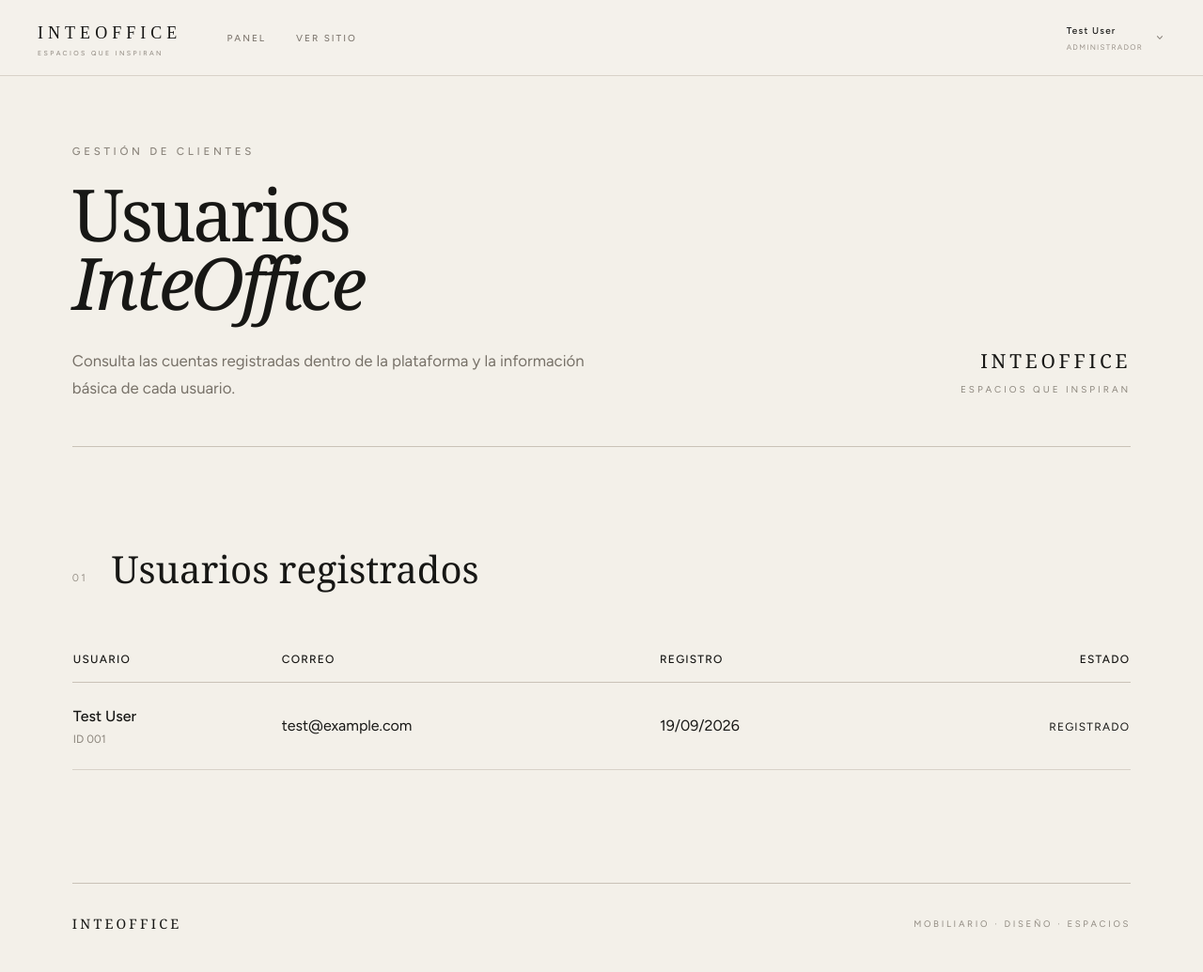
After one commit to seemgura/proyecto-iv, a Laravel app: page /usuarios in a window 1280 px wide. The commit adds this page. Shown: the whole page at 94% size. Run offline with Laravel 12, Linux system fonts and the light colour scheme; a user stored in the database is signed in; data comes from the database, SQL or seed files in the repository; style sheets or scripts are compiled from the project's sources.

Commit message:
Implementar gestion de pedidos y usuarios

```diff
--- /dev/null
+++ b/app/Http/Controllers/UsuarioController.php
@@ -0,0 +1,18 @@
+<?php
+
+namespace App\Http\Controllers;
+
+use App\Models\User;
+
+class UsuarioController extends Controller
+{
+    /**
+     * Mostrar todos los usuarios registrados.
+     */
+    public function index()
+    {
+        $usuarios = User::latest()->paginate(10);
+
+        return view('usuarios.index', compact('usuarios'));
+    }
+}
--- a/resources/css/app.css
+++ b/resources/css/app.css
@@ -88,14 +88,16 @@
 .section-heading {
     display: flex;
     align-items: baseline;
-    gap: 24px;
+    gap: 14px;
     margin-bottom: 42px;
 }
 
 .section-heading span {
+    min-width: 28px;
     font-size: 0.7rem;
     letter-spacing: 0.2em;
     color: #9b958c;
+    transform: translateY(-2px);
 }
 
 .section-heading h2 {
--- /dev/null
+++ b/resources/views/usuarios/index.blade.php
@@ -0,0 +1,133 @@
+<x-app-layout>
+    <div class="inteoffice-dashboard">
+
+        {{-- Encabezado --}}
+        <section class="dashboard-hero">
+            <div>
+                <p class="dashboard-eyebrow">GESTIÓN DE CLIENTES</p>
+
+                <h1>
+                    Usuarios
+                    <span>InteOffice</span>
+                </h1>
+
+                <p class="dashboard-intro">
+                    Consulta las cuentas registradas dentro de la plataforma
+                    y la información básica de cada usuario.
+                </p>
+            </div>
+
+            <div class="dashboard-date">
+                <span>INTEOFFICE</span>
+                <p>ESPACIOS QUE INSPIRAN</p>
+            </div>
+        </section>
+
+        {{-- Listado de usuarios --}}
+        <section class="dashboard-section">
+
+            <div class="section-heading">
+                <span>01</span>
+                <h2>Usuarios registrados</h2>
+            </div>
+
+            @if ($usuarios->count())
+
+                <div class="overflow-x-auto">
+                    <table class="w-full border-collapse">
+
+                        <thead>
+                            <tr class="border-b border-[#c9c2b7] text-left">
+                                <th class="py-4 pr-6 text-xs tracking-widest font-medium">
+                                    USUARIO
+                                </th>
+
+                                <th class="py-4 px-6 text-xs tracking-widest font-medium">
+                                    CORREO
+                                </th>
+
+                                <th class="py-4 px-6 text-xs tracking-widest font-medium">
+                                    REGISTRO
+                                </th>
+
+                                <th class="py-4 pl-6 text-xs tracking-widest font-medium text-right">
+                                    ESTADO
+                                </th>
+                            </tr>
+                        </thead>
+
+                        <tbody>
+                            @foreach ($usuarios as $usuario)
+
+                                <tr class="border-b border-[#d8d2c8]">
+
+                                    <td class="py-6 pr-6">
+                                        <strong class="font-medium">
+                                            {{ $usuario->name }}
+                                        </strong>
+
+                                        <p class="mt-1 text-xs text-[#8c867d]">
+                                            ID {{ str_pad($usuario->id, 3, '0', STR_PAD_LEFT) }}
+                                        </p>
+                                    </td>
+
+                                    <td class="py-6 px-6">
+                                        {{ $usuario->email }}
+                                    </td>
+
+                                    <td class="py-6 px-6">
+                                        {{ $usuario->created_at->format('d/m/Y') }}
+                                    </td>
+
+                                    <td class="py-6 pl-6 text-right">
+                                        <span class="text-xs tracking-widest uppercase">
+                                            Registrado
+                                        </span>
+                                    </td>
+
+                                </tr>
+
+                            @endforeach
+                        </tbody>
+
+                    </table>
+                </div>
+
+                <div class="mt-10">
+                    {{ $usuarios->links() }}
+                </div>
+
+            @else
+
+                <div class="border-t border-b border-[#c9c2b7] py-20 text-center">
+
+                    <p class="dashboard-eyebrow">
+                        SIN USUARIOS
+                    </p>
+
+                    <h3
+                        class="mt-4 text-3xl font-normal"
+                        style="font-family: Georgia, 'Times New Roman', serif;"
+                    >
+                        Aún no hay usuarios registrados.
+                    </h3>
+
+                    <p class="mt-4 text-[#777168]">
+                        Las nuevas cuentas aparecerán aquí
+                        cuando sean registradas en la plataforma.
+                    </p>
+
+                </div>
+
+            @endif
+
+        </section>
+
+        {{-- Pie --}}
+        <footer class="dashboard-footer">
+            <span>INTEOFFICE</span>
+            <p>MOBILIARIO · DISEÑO · ESPACIOS</p>
+        </footer>
+
+    </div>
+</x-app-layout>
--- a/routes/web.php
+++ b/routes/web.php
@@ -1,7 +1,9 @@
 <?php
 
+use App\Http\Controllers\PedidoController;
 use App\Http\Controllers\ProductoController;
 use App\Http\Controllers\ProfileController;
+use App\Http\Controllers\UsuarioController;
 use Illuminate\Support\Facades\Route;
 
 /*
@@ -27,7 +29,15 @@ Route::get('/', function () {
 */
 
 Route::get('/dashboard', function () {
-    return view('dashboard');
+    $totalProductos = \App\Models\Producto::count();
+    $totalPedidos = \App\Models\Pedido::count();
+    $totalUsuarios = \App\Models\User::count();
+
+    return view('dashboard', compact(
+        'totalProductos',
+        'totalPedidos',
+        'totalUsuarios'
+    ));
 })->middleware(['auth', 'verified'])->name('dashboard');
 
 /*
@@ -45,6 +55,23 @@ Route::middleware('auth')->group(function () {
     */
 
     Route::resource('productos', ProductoController::class);
+
+    /*
+    |--------------------------------------------------------------------------
+    | Pedidos
+    |--------------------------------------------------------------------------
+    */
+
+    Route::resource('pedidos', PedidoController::class);
+
+    /*
+    |--------------------------------------------------------------------------
+    | Usuarios
+    |--------------------------------------------------------------------------
+    */
+
+    Route::get('/usuarios', [UsuarioController::class, 'index'])
+        ->name('usuarios.index');
 
     /*
     |--------------------------------------------------------------------------
```
Also changed, not shown: app/Http/Controllers/PedidoController.php (added, +67 -0 lines), app/Models/Pedido.php (added, +25 -0 lines), resources/views/dashboard.blade.php (+12 -9 lines), resources/views/pedidos/index.blade.php (added, +152 -0 lines), database/migrations/2026_09_19_212251_create_pedidos_table.php (added).
